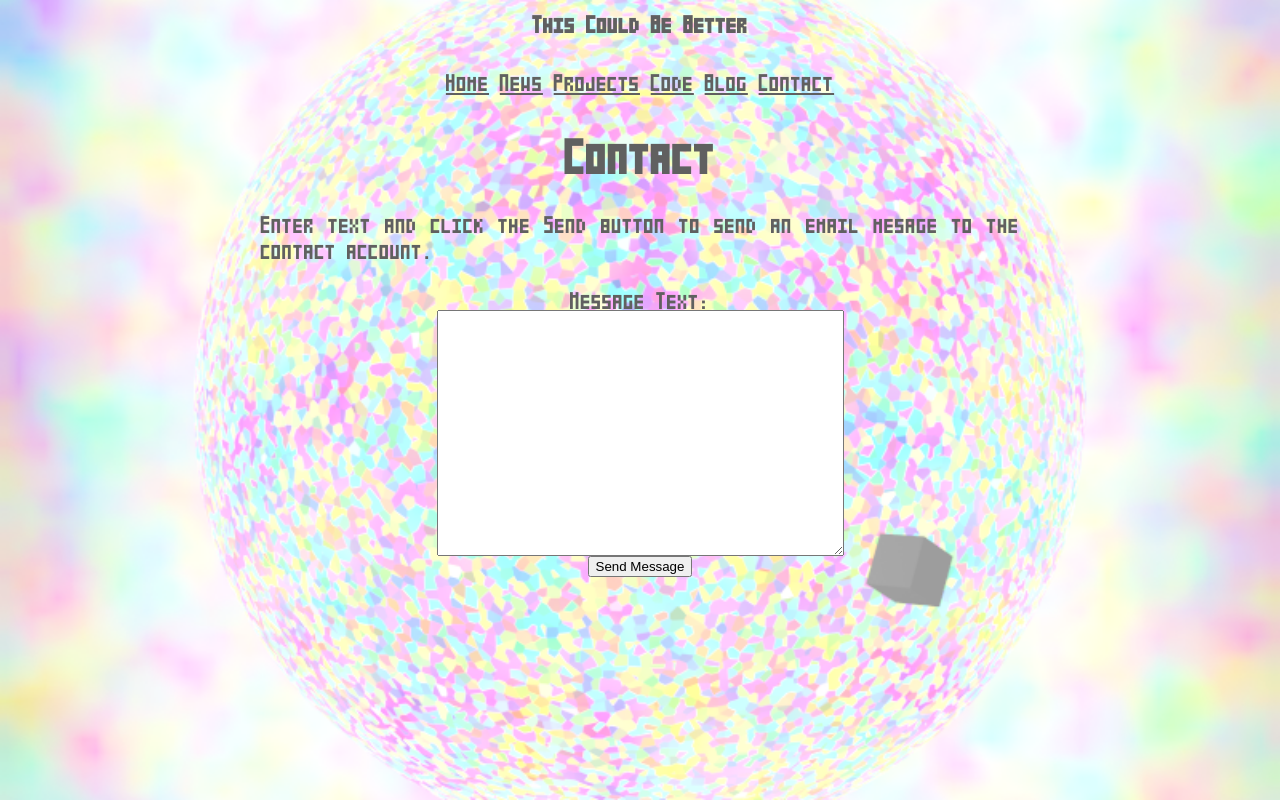
After one commit to thiscouldbebetter/thiscouldbebetter.net, a PHP site: page /Pages/Contact/MessageCompose.php in a window 1280 px wide. The commit adds this page. Run offline with PHP 8.4, Linux system fonts and the light colour scheme.

Commit message:
Added Contact page.  Corrected Projects page, which formerly was a duplicate of News.  Updated the News page accordingly.

```diff
--- a/Source/Pages/Blog.html
+++ b/Source/Pages/Blog.html
@@ -14,6 +14,7 @@
 			<a href="Projects.html">Projects</a>
 			<a href="Code.html">Code</a>
 			<a href="Blog.html">Blog</a>
+			<a href="Contact/MessageCompose.php">Contact</a>
 		</div>
 
 		<h1>Blog</h1>
--- a/Source/Pages/Code.html
+++ b/Source/Pages/Code.html
@@ -14,6 +14,7 @@
 			<a href="Projects.html">Projects</a>
 			<a href="Code.html">Code</a>
 			<a href="Blog.html">Blog</a>
+			<a href="Contact/MessageCompose.php">Contact</a>
 		</div>
 
 		<h1>Code</h1>
--- /dev/null
+++ b/Source/Pages/Contact/ContactEmailAddress.php
@@ -0,0 +1,3 @@
+<?php
+	$emailAddressToSendTo = "test@test.test";
+?>
--- /dev/null
+++ b/Source/Pages/Contact/MessageCompose.php
@@ -0,0 +1,43 @@
+<html>
+	<head>
+		<title>This Could Be Better - Contact</title>
+		<link rel="stylesheet" href="../../Styles/Default.css" />
+	</head>
+
+	<body>
+		<h4>This Could Be Better</h4>
+
+		<div>
+			<a href="../Home.html">Home</a>
+			<a href="../News.html">News</a>
+			<a href="../Projects.html">Projects</a>
+			<a href="../Code.html">Code</a>
+			<a href="../Blog.html">Blog</a>
+			<a href="../Contact/MessageCompose.php">Contact</a>
+		</div>
+
+		<h1>Contact</h1>
+
+		<div>
+			<p>
+				Enter text and click the Send button
+				to send an email mesage to the contact account.
+			</p>
+
+			<form action="MessageSend.php" method="post">
+
+				<label>Message Text:</label>
+				<br />
+				<textarea
+					name="MessageText"
+					cols="48" rows="16"
+				></textarea>
+				<br/>
+
+				<button class="button" type="submit">Send Message</button>
+			</form>
+		</div>
+
+	</body>
+
+</html>
--- /dev/null
+++ b/Source/Pages/Contact/index.php
@@ -0,0 +1 @@
+<?php header('Location: MessageCompose.php'); exit; ?>
--- a/Source/Pages/Home.html
+++ b/Source/Pages/Home.html
@@ -14,6 +14,7 @@
 			<a href="Projects.html">Projects</a>
 			<a href="Code.html">Code</a>
 			<a href="Blog.html">Blog</a>
+			<a href="Contact/MessageCompose.php">Contact</a>
 		</div>
 
 		<h1>Home</h1>
--- a/Source/Pages/News.html
+++ b/Source/Pages/News.html
@@ -14,6 +14,7 @@
 			<a href="Projects.html">Projects</a>
 			<a href="Code.html">Code</a>
 			<a href="Blog.html">Blog</a>
+			<a href="Contact/MessageCompose.php">Contact</a>
 		</div>
 
 		<h1>News</h1>
@@ -26,6 +27,10 @@
 			<p>
 				2021/11/04 - Site created.
 			</p>
+			<p>
+				2024/03/02 - Added a contact form.  Corrected the Projects page.
+			</p>
+
 		</div>
 
 	</body>
--- a/Source/Pages/Projects.html
+++ b/Source/Pages/Projects.html
@@ -1,7 +1,7 @@
 <html>
 
 	<head>
-		<title>This Could Be Better - News</title>
+		<title>This Could Be Better - Projects</title>
 		<link rel="stylesheet" href="../Styles/Default.css" />
 	</head>
 
@@ -14,13 +14,14 @@
 			<a href="Projects.html">Projects</a>
 			<a href="Code.html">Code</a>
 			<a href="Blog.html">Blog</a>
+			<a href="Contact/MessageCompose.php">Contact</a>
 		</div>
 
 		<h1>News</h1>
 
 		<div>
 			<p>
-				2021/11/04 - Site created.
+				No projects here yet!
 			</p>
 		</div>
 
--- a/Source/Styles/Default.css
+++ b/Source/Styles/Default.css
@@ -4,8 +4,12 @@
 	src: url(../Fonts/BlockThreeByFive.ttf);
 }
 
+a {
+	color: #606060;
+}
+
 body {
-	background-color: Black;
+	background-color: White;
 	background-position: center;
 	background-image: url('../Images/ThisCouldBeBetter-Title.png');
 	background-repeat: no-repeat;
@@ -13,11 +17,12 @@ body {
 	font-family: BlockThreeByFive;
 	text-align: center;
 	font-size: 24px;
-	color: Gray;
+	color: #606060;
 }
 
-a {
-	color: Gray;
+.button {
+	// This doesn't work, but neither does just "button".
+	font-family: BlockThreeByFive;
 }
 
 div {
```
Also changed, not shown: Source/Pages/Contact/MessageSend.php (added, +57 -0 lines).
